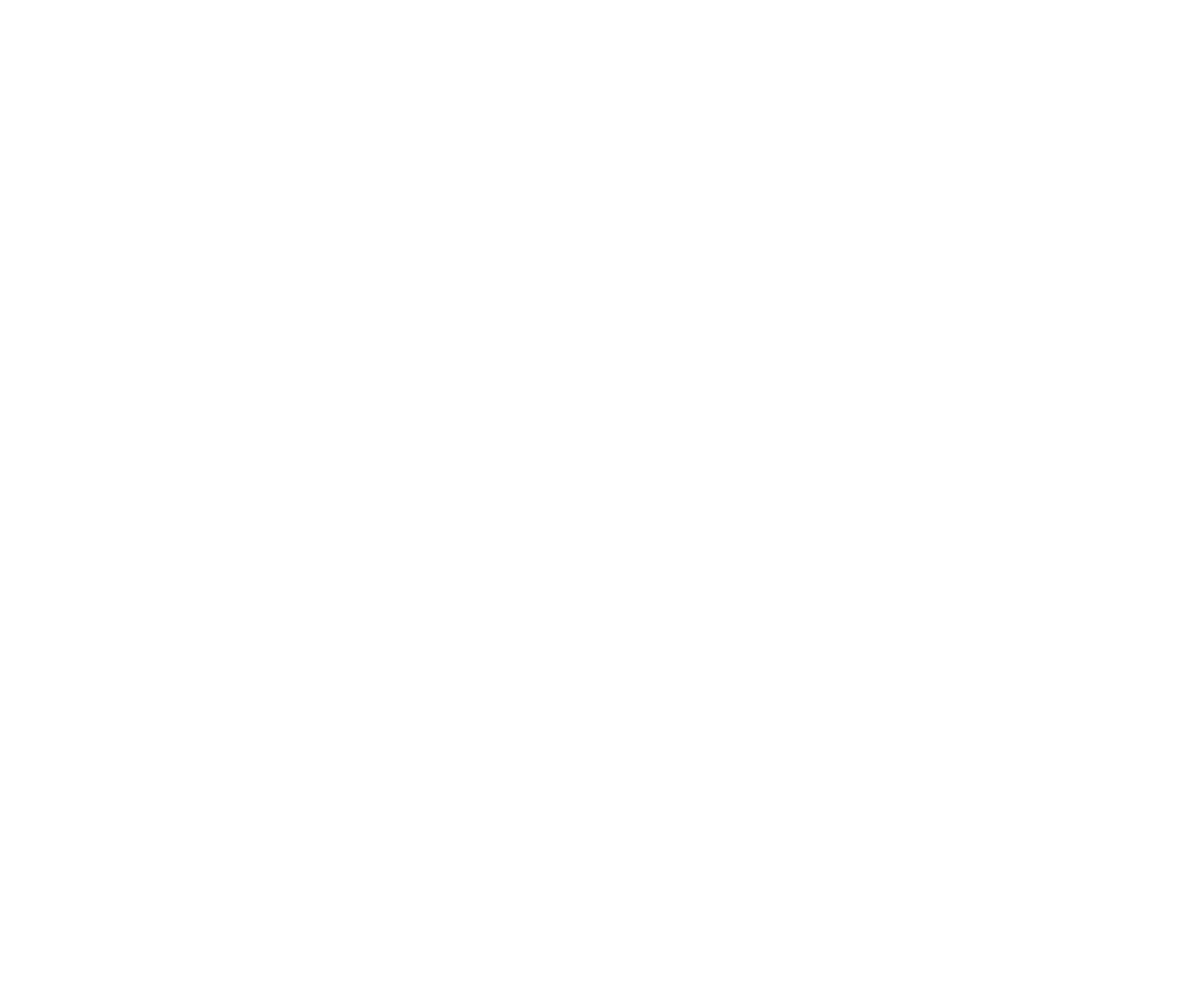
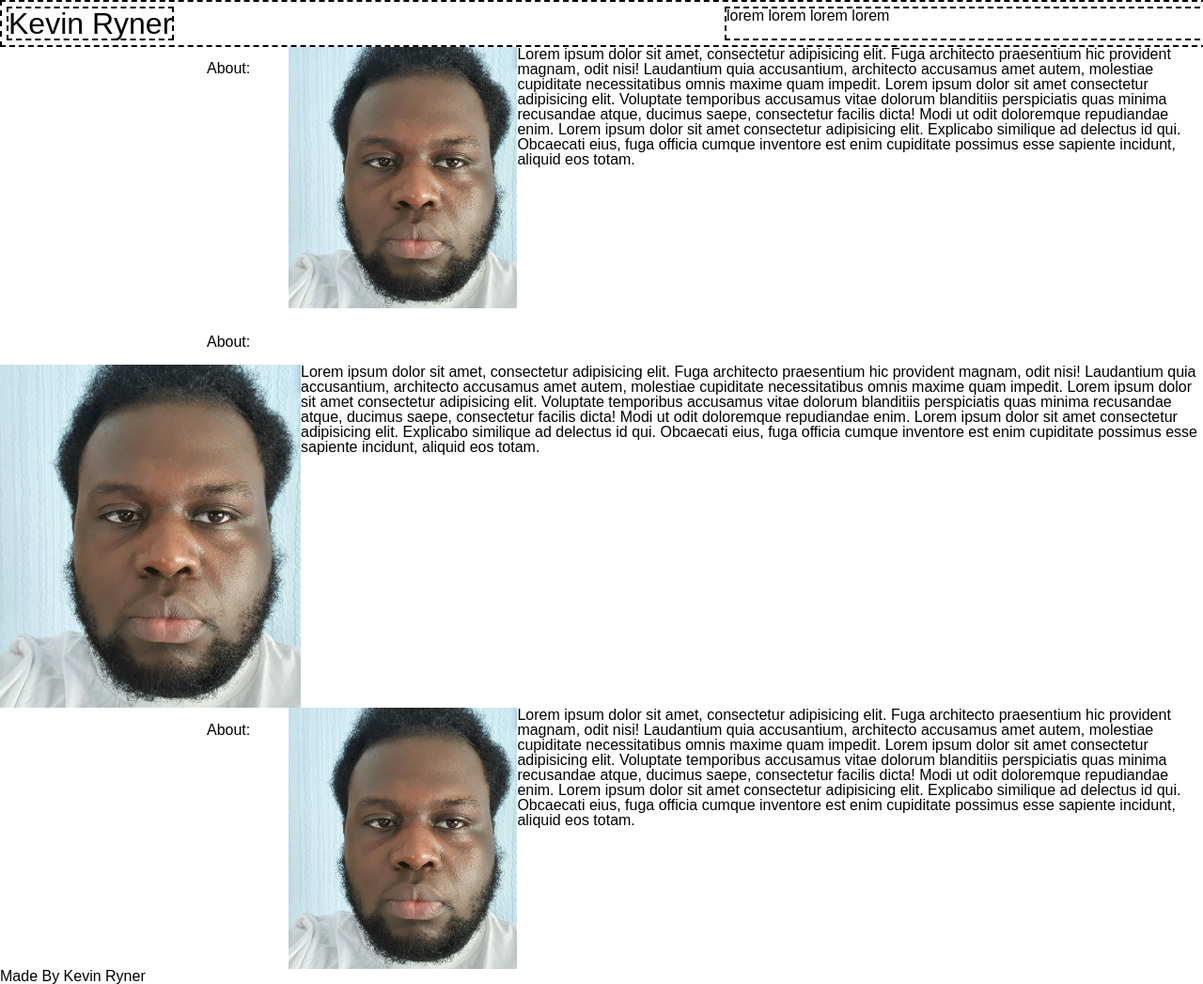
Before and after one commit to kevinjr1998/Professional_Portfolio, a plain HTML site: page index.html in a window 1280 px wide. Shown: the whole page at 94% size. Before the commit the page ends 800 px from the top, so only its background shows below. Drawn offline with Linux system fonts and the light colour scheme.

Commit message:
coded basic structure of website

```diff
--- /dev/null
+++ b/Assets/style.css
@@ -0,0 +1,105 @@
+:root{
+    --model_border: 2px dashed black;
+}
+
+
+body{
+    font-family: Arial, Helvetica, sans-serif;
+}
+
+
+
+header{
+    justify-content: space-between;
+    display: flex;
+    width: 100%;
+    border: var(--model_border);
+    padding: 5px;
+}
+
+.float-right{
+    float: right;
+}
+
+.float-left{
+    float: left;
+}
+
+
+
+h1{
+    display: inline;
+    font-size: 200%;
+    border: var(--model_border);
+}
+
+
+nav{
+
+    justify-content: space-between;
+    display: inline;
+    width: 40%;
+    border: var(--model_border);
+}
+
+nav content{
+    justify-content: right;
+}
+
+
+nav content p{
+    display: inline;
+}
+
+#about{
+    justify-content: space-between;
+    display: flex;
+    flex-wrap: wrap;
+    padding: 0 0 1% 0;
+}
+
+#portfolio{
+    justify-content: space-between;
+    display: flex;
+    flex-wrap: wrap;
+}
+
+#contact{
+    justify-content: space-between;
+    display: flex;
+    flex-wrap: wrap;
+}
+
+aside{
+    width: 20%;
+    display: flex;
+    padding: 1%;
+    justify-content: flex-end;
+}
+
+content{
+    width: 76%;
+
+}
+
+h2{
+    padding: 1%;
+    width: fit-content;
+    display: inline;
+
+}
+
+.headshot{
+    width: 25%;
+    object-fit: contain;
+    display: inline;
+}
+
+p{
+    /* display: inline; */
+}
+
+
+footer{
+
+}
--- a/index.html
+++ b/index.html
@@ -5,14 +5,63 @@
     <meta http-equiv="X-UA-Compatible" content="IE=edge">
     <meta name="viewport" content="width=device-width, initial-scale=1.0">
     <title>Kevin Ryner - Professional Portfolio</title>
+    <link rel="stylesheet" href="./Assets/reset.css">
+    <link rel="stylesheet" href="./Assets/style.css">
+
 
 </head>
 <body>
     <header>
+        <h1 class="float-left"> Kevin Ryner </h1>
+        <nav class="float-right">
+            <content>
+                <p> lorem </p>
+                <p> lorem </p>
+                <p> lorem </p>
+                <p> lorem </p>
+            </content>
+        </nav>
+    </header>
+    <section id="about">
+        <aside>
+            <h2> About: </h2>
+        </aside>
 
-    </header>
         <content>
             <about>
+                <img class="headshot float-left"  src="Assets/headshot.jpg" alt="headshot">
+                <p>Lorem ipsum dolor sit amet, consectetur adipisicing elit. Fuga architecto praesentium hic provident magnam, odit nisi! Laudantium quia accusantium, architecto accusamus amet autem, molestiae cupiditate necessitatibus omnis maxime quam impedit. Lorem ipsum dolor sit amet consectetur adipisicing elit. Voluptate temporibus accusamus vitae dolorum blanditiis perspiciatis quas minima recusandae atque, ducimus saepe, consectetur facilis dicta! Modi ut odit doloremque repudiandae enim. Lorem ipsum dolor sit amet consectetur adipisicing elit. Explicabo similique ad delectus id qui. Obcaecati eius, fuga officia cumque inventore est enim cupiditate possimus esse sapiente incidunt, aliquid eos totam.</p>
+
+            </about>
+        <aside>
+
+        </aside>
+    </content>
+    </section>
+
+    <section id="portfolio">
+        <aside>
+            <h2> About: </h2>
+        </aside>
+
+
+            <about>
+                <img class="headshot float-left"  src="Assets/headshot.jpg" alt="headshot">
+                <p>Lorem ipsum dolor sit amet, consectetur adipisicing elit. Fuga architecto praesentium hic provident magnam, odit nisi! Laudantium quia accusantium, architecto accusamus amet autem, molestiae cupiditate necessitatibus omnis maxime quam impedit. Lorem ipsum dolor sit amet consectetur adipisicing elit. Voluptate temporibus accusamus vitae dolorum blanditiis perspiciatis quas minima recusandae atque, ducimus saepe, consectetur facilis dicta! Modi ut odit doloremque repudiandae enim. Lorem ipsum dolor sit amet consectetur adipisicing elit. Explicabo similique ad delectus id qui. Obcaecati eius, fuga officia cumque inventore est enim cupiditate possimus esse sapiente incidunt, aliquid eos totam.</p>
+
+            </about>
+
+    </section>
+
+    <section id="portfolio">
+        <aside>
+            <h2> About: </h2>
+        </aside>
+
+        <content>
+            <portfolio>
+                <img class="headshot float-left"  src="Assets/headshot.jpg" alt="headshot">
+                <p>Lorem ipsum dolor sit amet, consectetur adipisicing elit. Fuga architecto praesentium hic provident magnam, odit nisi! Laudantium quia accusantium, architecto accusamus amet autem, molestiae cupiditate necessitatibus omnis maxime quam impedit. Lorem ipsum dolor sit amet consectetur adipisicing elit. Voluptate temporibus accusamus vitae dolorum blanditiis perspiciatis quas minima recusandae atque, ducimus saepe, consectetur facilis dicta! Modi ut odit doloremque repudiandae enim. Lorem ipsum dolor sit amet consectetur adipisicing elit. Explicabo similique ad delectus id qui. Obcaecati eius, fuga officia cumque inventore est enim cupiditate possimus esse sapiente incidunt, aliquid eos totam.</p>
 
             </about>
             <portfolio>
@@ -22,7 +71,9 @@
 
         </aside>
     </content>
+    </section>
     <footer>
+        <h3> Made By Kevin Ryner </h3>
 
     </footer>
 
```
Also changed, not shown: Assets/headshot.jpg (added). Lines whose indentation alone changed are shown as unchanged.
